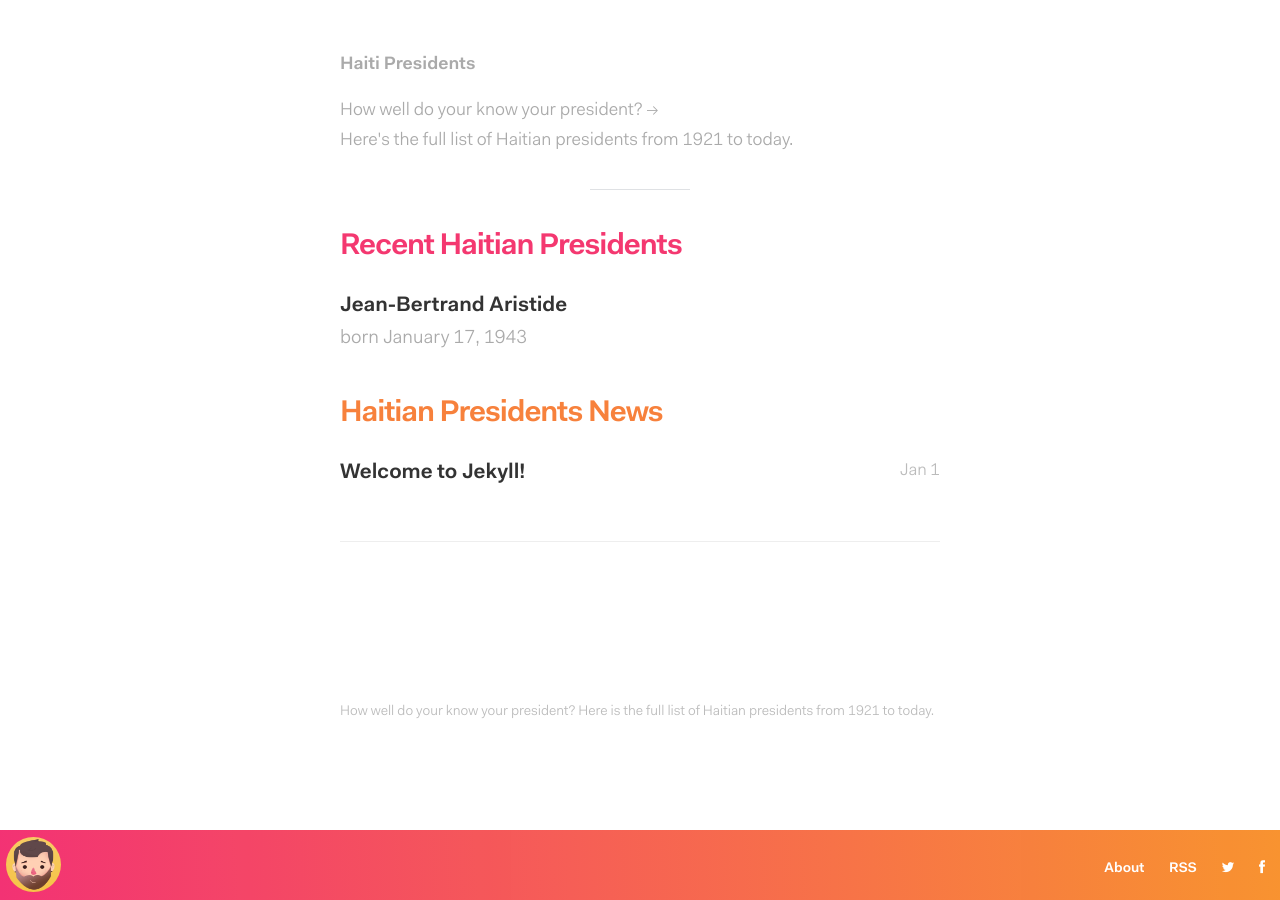
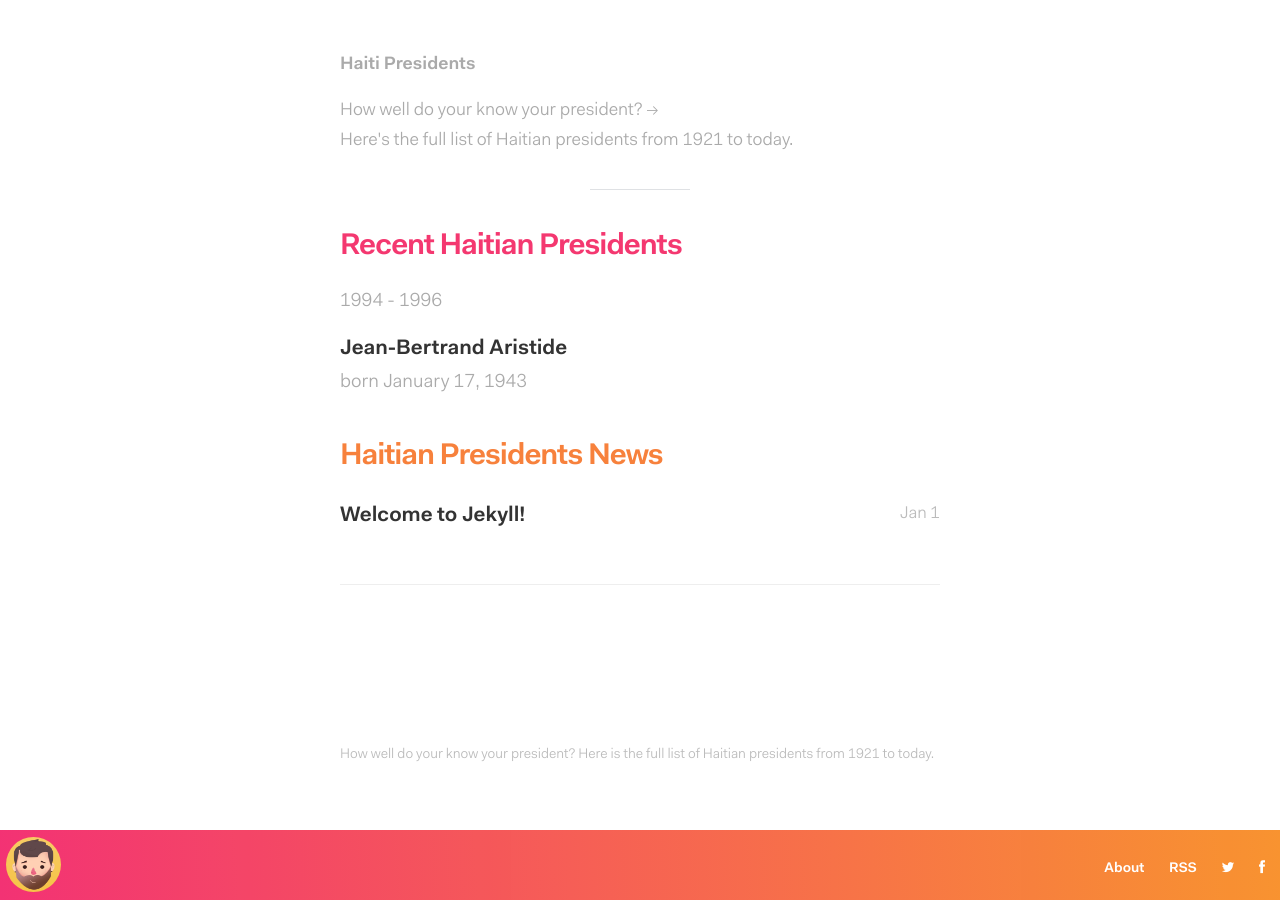
Before and after one commit to kenold/haitipresidents_jekyll, a Jekyll site: the page built from index.html, in a window 1280 px wide. Built offline with Jekyll 4.4.1, drawn with Linux system fonts in a browser that asks for light colours; the list of posts is cut into pages by our own code; comment, search, counter and statistics services are not loaded.

Commit message:
display term years

```diff
--- a/index.html
+++ b/index.html
@@ -16,9 +16,10 @@ layout: default
     <ul id="post-list">
       {% for person in site.people %}
         <li>
-            <!-- aside>
-                <h2>{{ person.terms }}</h2>
-            </aside -->
+            <aside>
+                {% assign term = person.terms | last %}
+                <h2>{{ term.start | date: '%Y' }} - {{ term.end | date: '%Y' }}</h2>
+            </aside>
             <a href="{{ person.url }}">{{ person.name }}</a>
             <h2>born {{ person.birth_date | date: '%B %d, %Y' }}</h2>
         </li>
```
